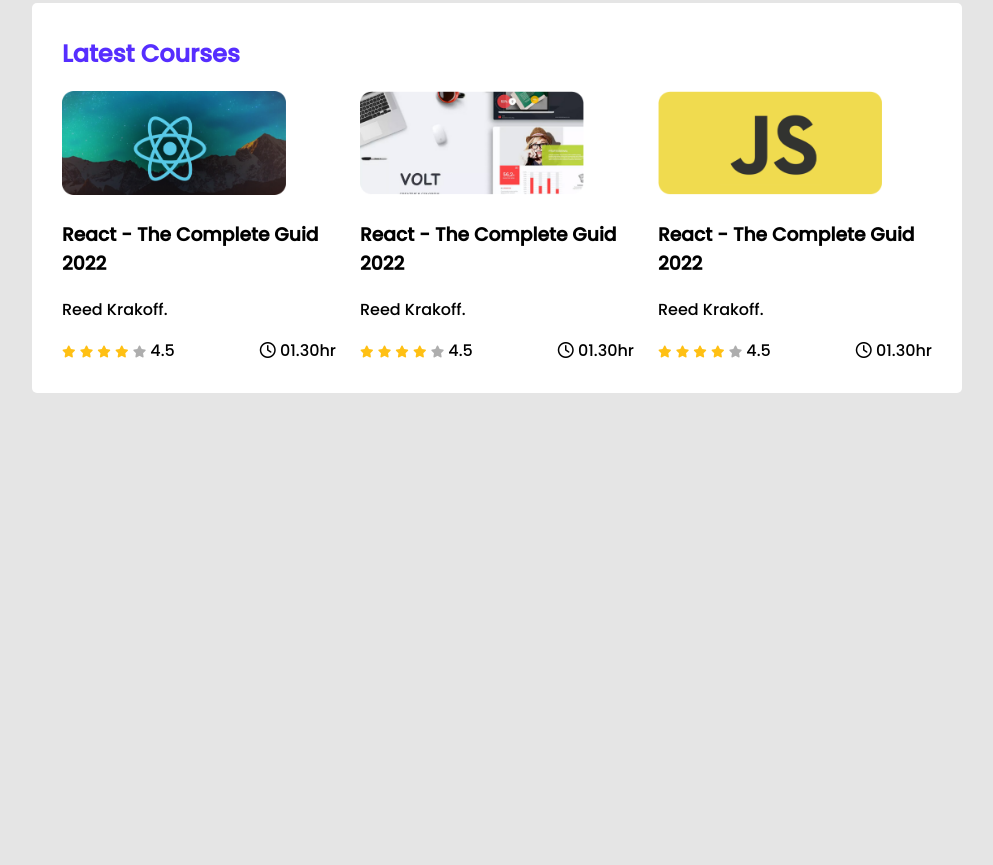
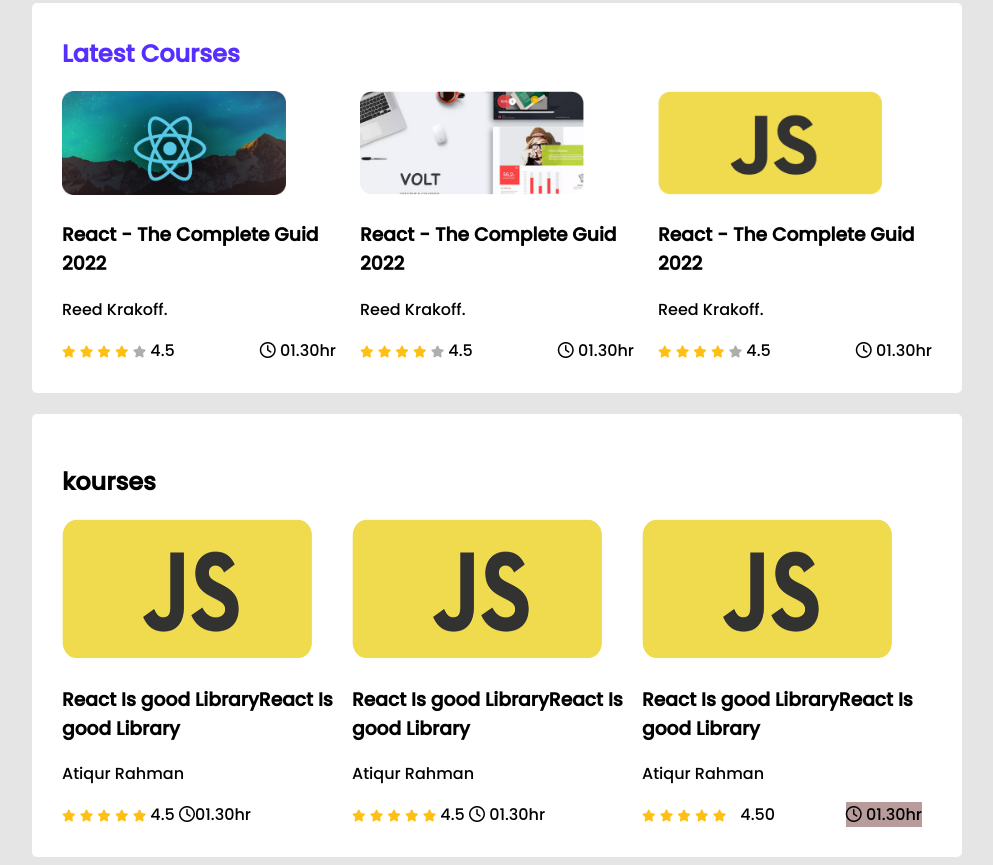
Before and after one commit to 52atiq/leader-board-css3, a plain HTML site: page index.html in a window 1280 px wide. Shown: the part 743-1608 px from the top of the page, without its empty margins (143-1136 px from the left). Before the commit the page ends 1144 px from the top, so only its background shows below. Drawn offline with Linux system fonts and the light colour scheme.

Commit message:
final commit

```diff
--- a/index.html
+++ b/index.html
@@ -176,6 +176,93 @@
                 </div>
             </div>
         </section>
+
+        <!-- Kurses -->
+        <section class="container">
+            <div class="top-kourses">
+               <h1> kourses</h1>
+                <div class="kourses">
+                   <!-- oNE -->
+                    <div class="kourse">
+                        <div class="chobi">
+                            <img src="images/courses/course-3.png" alt="">
+                        </div>
+                       <div class="kourse-detail">
+                           <h3>React Is good LibraryReact Is good Library</h3>
+                           <p>Atiqur Rahman</p>
+                       </div>
+                       <div class="kourses-info">
+                           <div>
+                            <i class="fas fa-star filled"></i>
+                            <i class="fas fa-star filled"></i>
+                            <i class="fas fa-star filled"></i>
+                            <i class="fas fa-star filled"></i>
+                            <i class="fas fa-star filled"></i>
+                            <span>4.5</span>
+                            <span>  <i class="far fa-clock atiq"></i>01.30hr</span>
+
+                           </div>
+
+                       </div>
+                    </div>
+
+                    <!-- TWO -->
+                    <div class="kourse">
+                        <div class="chobi">
+                            <img src="images/courses/course-3.png" alt="">
+                        </div>
+                       <div class="kourse-detail">
+                           <h3>React Is good LibraryReact Is good Library</h3>
+                           <p>Atiqur Rahman</p>
+                       </div>
+                       <div class="kourses-info">
+                        <div>
+                         <i class="fas fa-star filled"></i>
+                         <i class="fas fa-star filled"></i>
+                         <i class="fas fa-star filled"></i>
+                         <i class="fas fa-star filled"></i>
+                         <i class="fas fa-star filled"></i>
+                         <span>4.5</span>
+                         <span>  <i class="far fa-clock atiq"></i> 01.30hr</span>
+
+                        </div>
+
+                    </div>
+                    </div>
+                    <!-- THREE -->
+                    <div class="kourse">
+                        <div class="chobi">
+                            <img src="images/courses/course-3.png" alt="">
+                        </div>
+                       <div class="kourse-detail">
+                           <h3>React Is good LibraryReact Is good Library</h3>
+                           <p>Atiqur Rahman</p>
+                       </div>
+                       <div class="kourses-info">
+                      <div class="start-icon">
+                        <i class="fas fa-star filled"></i>
+                        <i class="fas fa-star filled"></i>
+                        <i class="fas fa-star filled"></i>
+                        <i class="fas fa-star filled"></i>
+                        <i class="fas fa-star filled"></i>
+                       <span class="time">4.50</span>
+                      </div>
+                        <!-- <div class="review-get">
+                            4.5
+                        </div> -->
+                       <div class="time-icon">
+                        <i class="far fa-clock atiq"></i> 01.30hr
+                       </div>
+                       </div>
+
+                    </div>
+                    </div>
+
+                </div>
+            </div>
+
+        </section>
+
     </main>
 
 </body>
--- a/styles/style.css
+++ b/styles/style.css
@@ -107,9 +107,40 @@ body{
 
 }
 
+/* Koures  */
+
+ .kourses{
+    display: grid;
+    grid-template-columns: repeat(3,1fr);
+}
+.kourses-info{
+    display: flex;
+    justify-content: space-between;
+}
+.chobi img{
+    width: 250px;
+    height: 140px;
+}
+.time{
+    margin-left: 10px;
+}
+.time-icon{
+    margin-right: 10px;
+     background-color: rgba(148, 106, 106, 0.664);
+     color: black;
+}
+.time-icon:hover{
+    background-color: rgb(224, 21, 55);
+    color: white;
+}
+
+
+
+
+
 /* media queries  */
 /* Mobile Device */
-@media only screen and (max-width:688px) {
+ @media only screen and (max-width:688px) {
     .container{
         width: 100%;
     }
@@ -126,7 +157,7 @@ body{
 }
 
 /* tablet device */
-@media only screen and (min-width:688px) and (max-width:992px) {
+ @media only screen and (min-width:688px) and (max-width:992px) {
     .container{
         width: 100%;
     }
@@ -139,3 +170,39 @@ body{
    }
 
 }
+/* Koures  */
+@media  only screen  and (max-width:688px){
+    .container{
+        width: 100%;
+    }
+    .kourses{
+        grid-template-columns: repeat(1,1fr);
+        background-color: rgba(221, 89, 37, 0.781);
+
+    }
+    .kourse{
+         margin-top: 30px;
+        margin-left: 50px;
+
+    }
+
+}
+ /* tablet */
+@media only screen and (min-width:689px) and (max-width:992px)
+{
+.kourses{
+    grid-template-columns: repeat(2,1fr);
+    background-color: rgba(26, 151, 82, 0.39);
+
+}
+.kourse{
+
+  background-color: green;
+  border: 2px solid red;
+  margin:20px 30px 40px 40px;
+  color: #FFFFFF;
+}
+.chobi img{
+    width: 100%;
+}
+}
```
